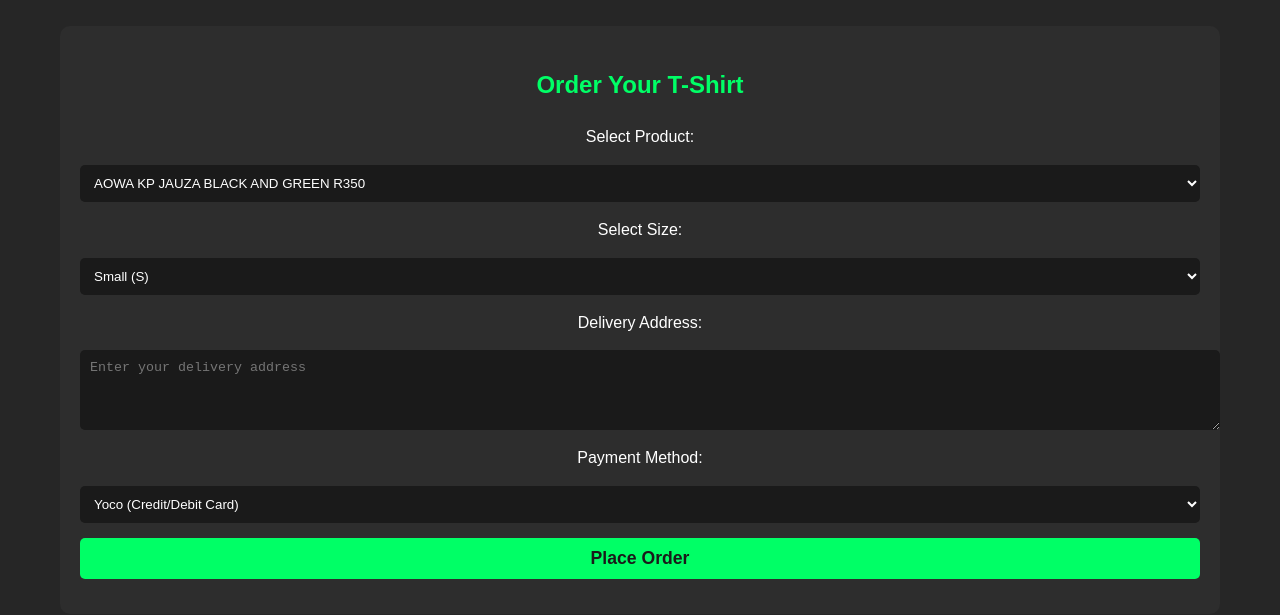
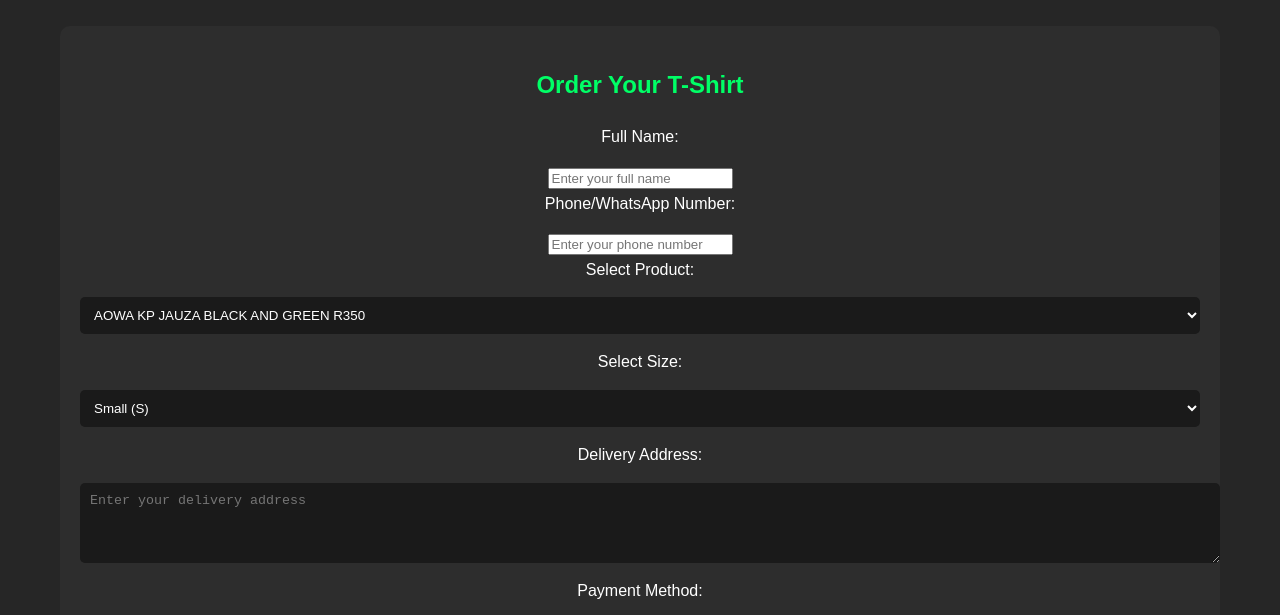
Before and after one commit to kimyo45/SELEPE-ENTERTAINMENT, a plain HTML site: page index.html in a window 1280 px wide. Shown: the part 860-1475 px from the top of the page. Drawn offline with Linux system fonts and the light colour scheme.

Commit message:
Update index.html
added new features

```diff
--- a/index.html
+++ b/index.html
@@ -37,6 +37,11 @@
                     <!-- Order Form Section -->
                     <section class="dropdown-section">
                         <h2>Order Your T-Shirt</h2>
+                  <label for="customer-name">Full Name:</label>
+    <input type="text" id="customer-name" name="customer-name" placeholder="Enter your full name" required>
+    <!-- Phone Number Field -->
+    <label for="customer-phone">Phone/WhatsApp Number:</label>
+    <input type="tel" id="customer-phone" name="customer-phone" placeholder="Enter your phone number" pattern="[0-9+() ]{10,15}" required>
 
                         <!-- Form to Select Product -->
                         <form action="https://formspree.io/f/xnnqznwr" method="POST">
```
